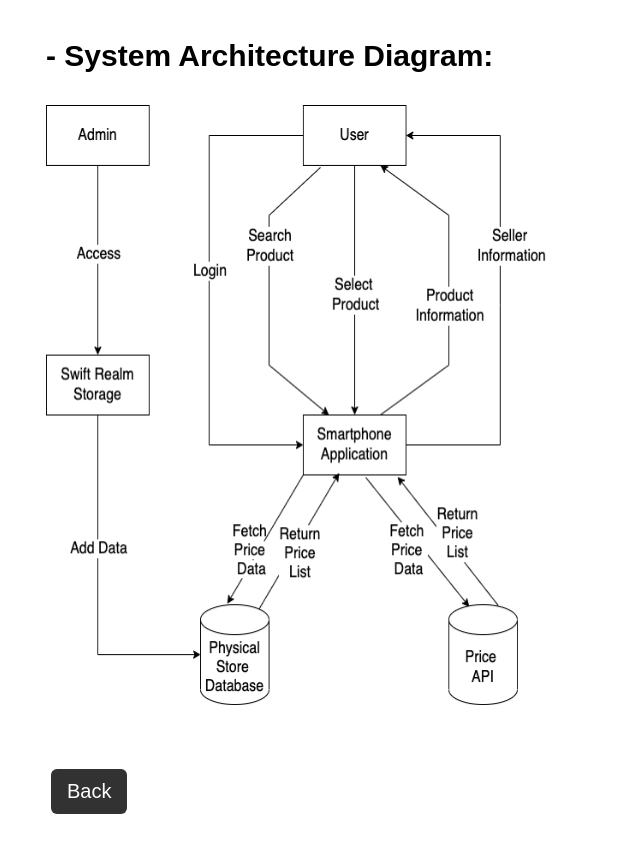
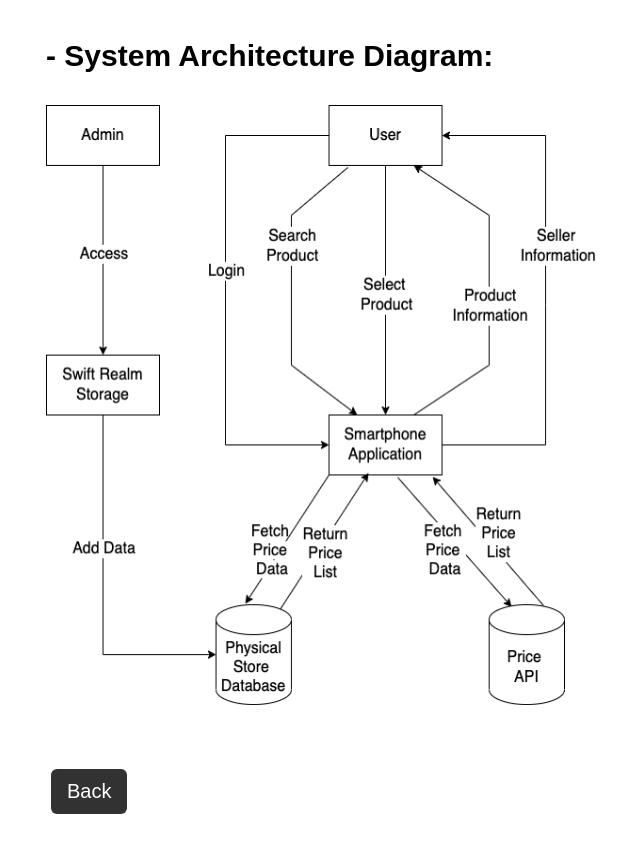
Before and after one commit to huuduy8203/pbl3_documentation, a plain HTML site: page diagram.html in a window 1280 px wide. Shown: the part 2645-3498 px from the top of the page, without its empty margins (264-904 px from the left). Drawn offline with Linux system fonts and the light colour scheme.

Commit message:
Update diagram.html

```diff
--- a/diagram.html
+++ b/diagram.html
@@ -22,7 +22,7 @@
         <h2>- State Diagram:</h2>
         <img width="900" height="650" src="./assets/img/State_Diagram_final.png" alt="State Diagram">
         <h2>- System Architecture Diagram:</h2>
-        <img width="500" height="600" src="./assets/img/system_diagram_final.png" alt="System Architecture Diagram">
+        <img width="550" height="600" src="./assets/img/system_diagram_final.png" alt="System Architecture Diagram">
         </div>
         <button onclick="window.location.href='./index.html'" class="btn js-week">Back</button>
     </div>
```
